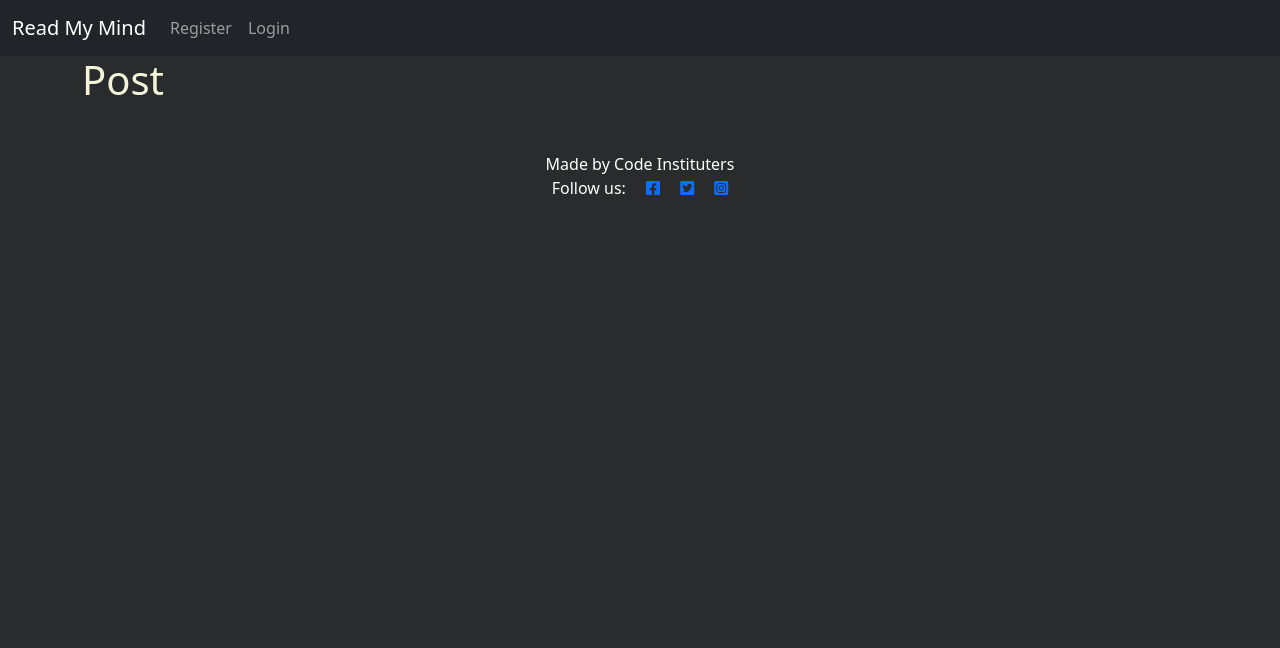
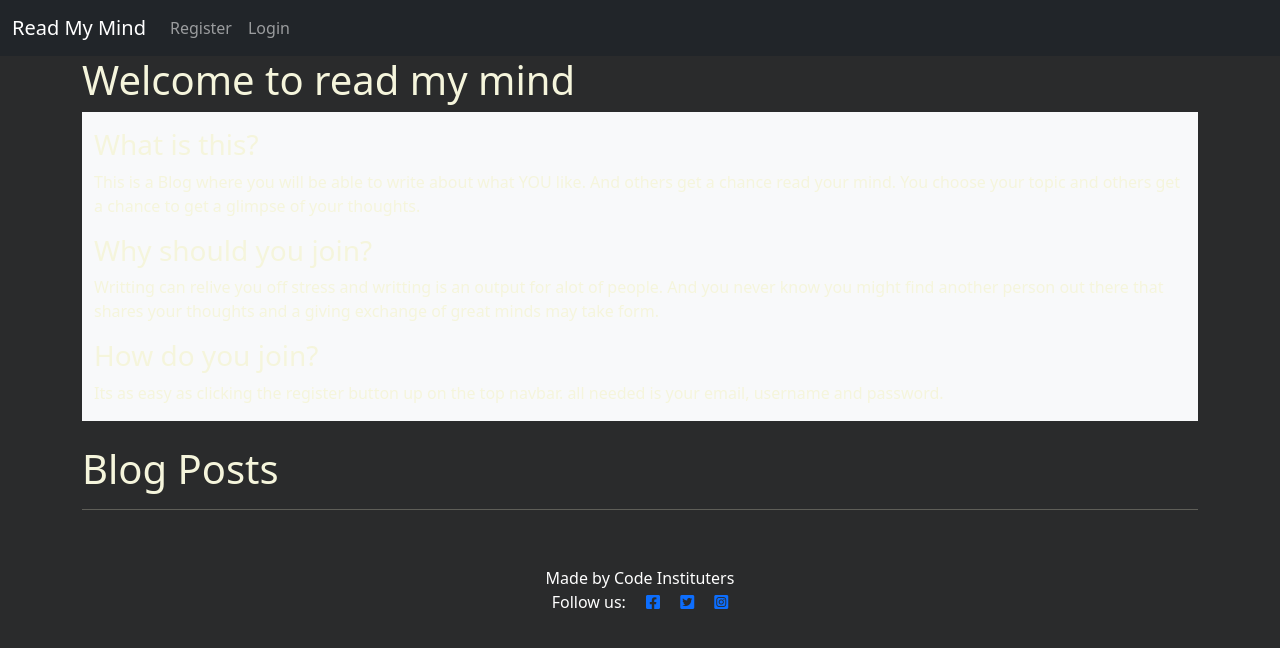
Before and after one commit to Code-Institute-Submissions/Odimac84-Project-4, a Django app: page / in a window 1280 px wide. Shown: the top 648 px of the page. Run offline with Django 3.2, Linux system fonts and the light colour scheme; data that the repository does not hold is empty.

Commit message:
Add text to landingpage

```diff
--- a/static/css/style.css
+++ b/static/css/style.css
@@ -5,16 +5,12 @@ body {
 
 .blog-box {
     background-color: #c0c5cf;
+    margin-top: 10px;
 }
 
 .comment-box {
     background-color: #c0c5cf;
     color: black;
-}
-
-.push{
-    /* padding-top: 0.5rem; */
-
 }
 
 .fixed-top {
@@ -23,8 +19,7 @@ body {
     top: 0;
 }
 
-#signout {
-    color: red;
-    border: 1px red solid;
-    background-color: #c0c5cf;
+#margin-top-bottom {
+    margin-top: 10px;
+    margin-bottom: 10px;
 }
--- a/templates/base.html
+++ b/templates/base.html
@@ -20,10 +20,7 @@
         integrity="sha384-ka7Sk0Gln4gmtz2MlQnikT1wXgYsOg+OMhuP+IlRH9sENBO0LRn5q+8nbTov4+1p" crossorigin="anonymous">
     </script>
     <link rel="stylesheet" href="{% static 'css/style.css' %}">
-    <link rel="apple-touch-icon" sizes="180x180" href="/apple-touch-icon.png">
-    <link rel="icon" type="image/png" sizes="32x32" href="/favicon-32x32.png">
-    <link rel="icon" type="image/png" sizes="16x16" href="/favicon-16x16.png">
-    <link rel="manifest" href="/site.webmanifest">
+
     <title>{% block title %} Read My Mind {% endblock %}</title>
 
 </head>
--- a/templates/home.html
+++ b/templates/home.html
@@ -2,8 +2,32 @@
 
 {% block content %}
 
-<h1>Post</h1>
+<h1>Welcome to read my mind</h1>
 
+<div class="container-fluid bg-light">
+    <div class="row">
+        <div class="col-12 mt-3 left">
+            <div class="row">
+                <h3>What is this?</h3>
+                <p>This is a Blog where you will be able to write about what YOU like. And others get a chance read your mind.
+                    You choose your topic and others get a chance to get a glimpse of your thoughts.
+                </p>
+            </div>
+            <div class="row">
+                <h3>Why should you join?</h3>
+                <p>Writting can relive you off stress and writting is an output for alot of people. And you never know you
+                    might find another person out there that shares your thoughts and a giving exchange of great minds may take form.</p>
+            </div>
+            <div class="row">
+                <h3>How do you join?</h3>
+                <p>Its as easy as clicking the register button up on the top navbar. all needed is your email, username and password. </p>
+            </div>
+        </div>
+    </div>
+</div>
+<br>
+<h1>Blog Posts</h1>
+<hr>
 
 <ul class="list-group ">
     {% for post in object_list %}
```
Also changed, not shown: android-chrome-192x192.png (deleted), android-chrome-512x512.png (deleted), apple-touch-icon.png (deleted), favicon-16x16.png (deleted), favicon-32x32.png (deleted), favicon.ico (deleted), site.webmanifest (deleted).
